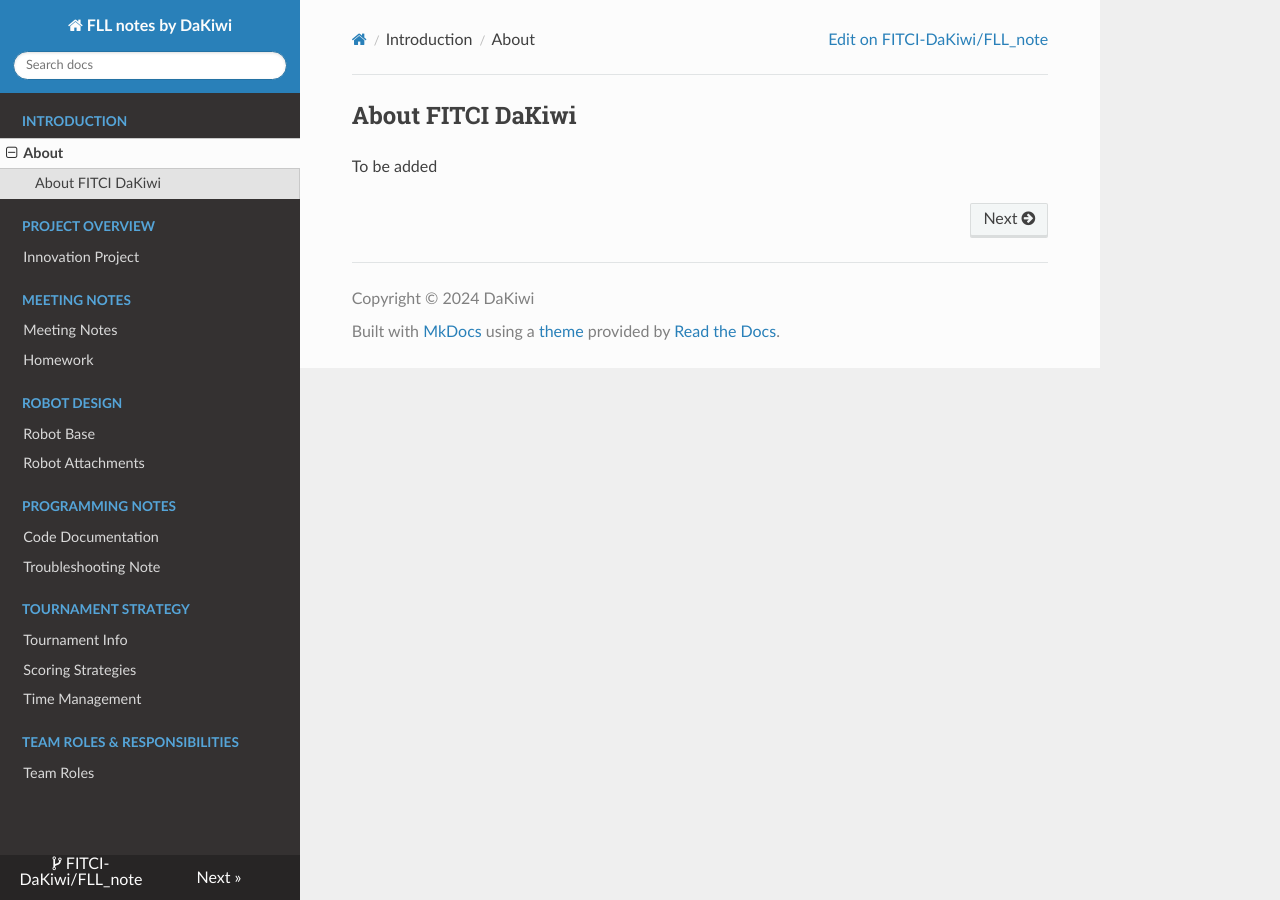
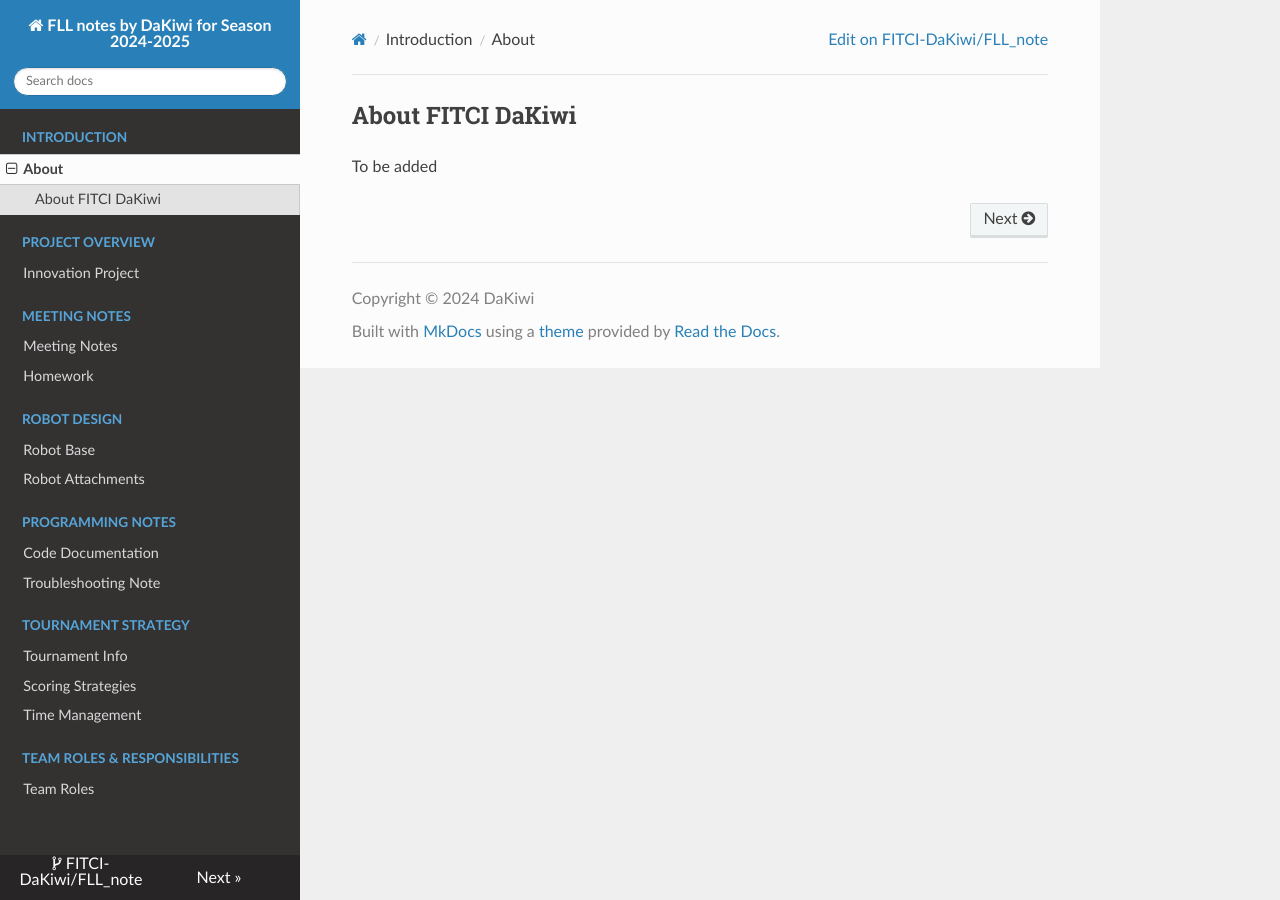
Before and after one commit to FITCI-DaKiwi/FLL_note_2024, an MkDocs documentation site: the page built from docs/index.md, in a window 1280 px wide. Built offline with MkDocs 1.6.1, drawn with Linux system fonts in a browser that asks for light colours; nearby versions of some CDN libraries.

Commit message:
Update mkdocs.yaml

```diff
--- a/mkdocs.yaml
+++ b/mkdocs.yaml
@@ -1,5 +1,5 @@
 # Project Information
-site_name: FLL notes by DaKiwi
+site_name: FLL notes by DaKiwi for Season 2024-2025
 site_author: DaKiwi
 site_description: >-
   Notes collected for FLL by Team FITCI DaKiwi
```
